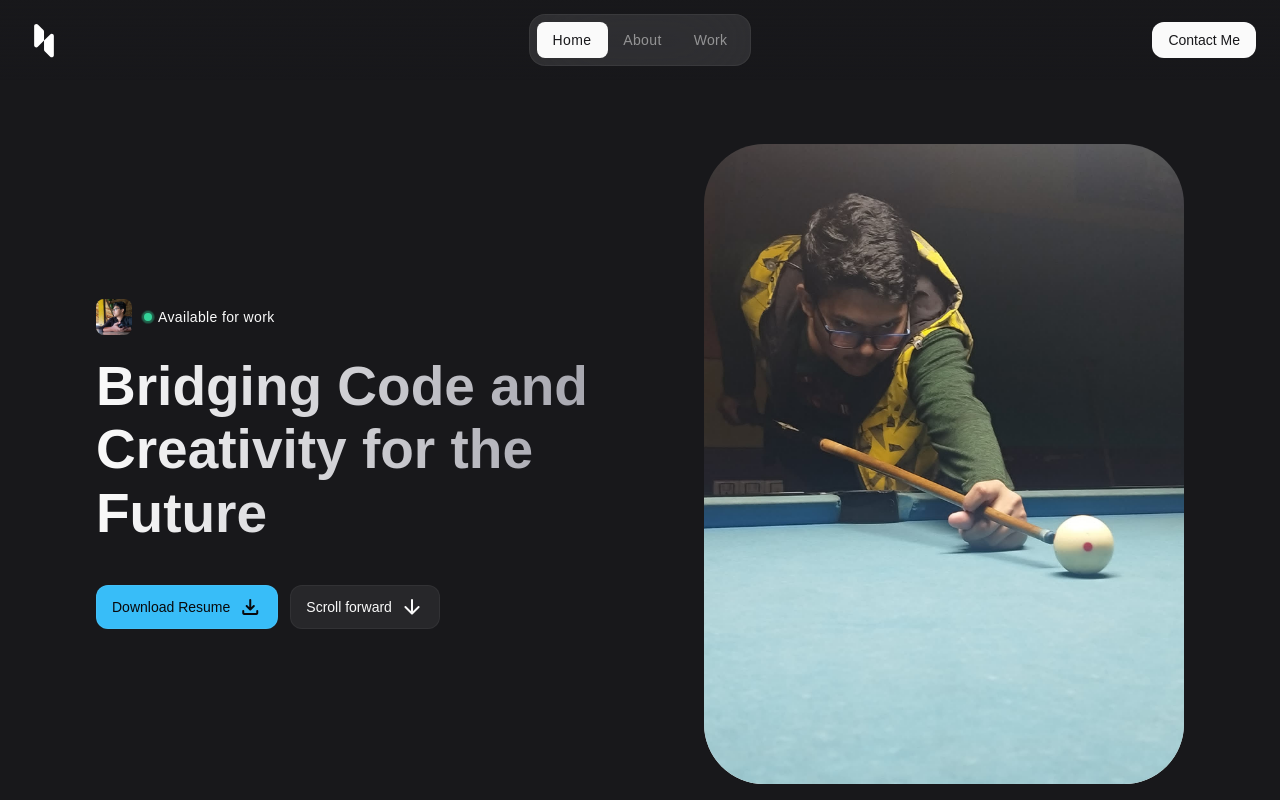
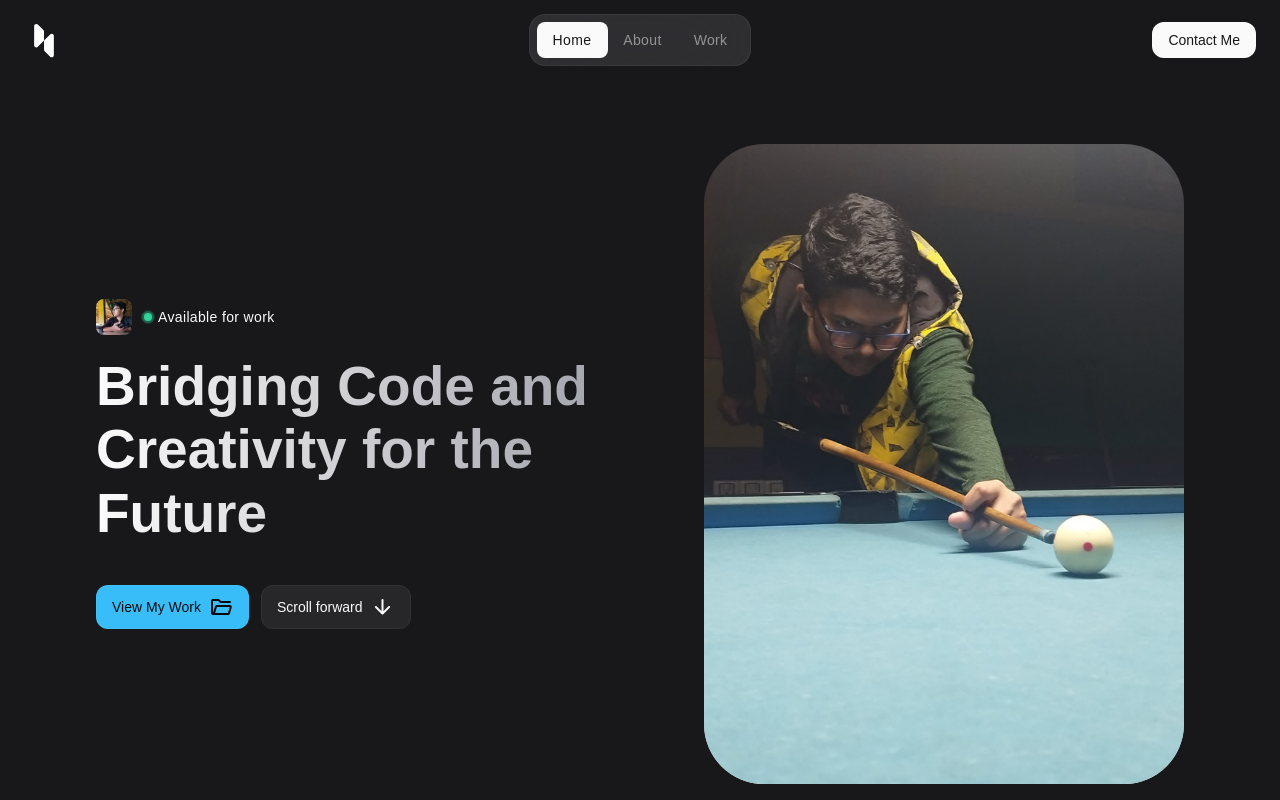
Before and after one commit to naextro/portfolio-source, a React (Vite) app: page / in a window 1280 px wide. Shown: the top 800 px of the page. Built offline with nearby package versions, Linux system fonts and the light colour scheme; a web font is replaced by a local one.

Commit message:
typo fixes

```diff
--- a/src/components/About.jsx
+++ b/src/components/About.jsx
@@ -21,9 +21,9 @@ const About = () => {
                 <div className='bg-zinc-800/50 p-7 rounded-2xl md:p-12'>
                     <p className='text-zinc-300 mb-4 md:mb-8 md:text-xl md:max-w-[60ch]'>Hi, I’m Ibne Reham
 
-I’m a full-stack developer and video editor. I build clean and responsive websites and web apps using tools like React, Tailwind, and Node.js. I also edit videos to tell clear and engaging stories through smooth cuts and visuals.
+                        I’m a full-stack developer and video editor. I build clean and responsive websites and web apps using tools like React, Tailwind, and Node.js. I also edit videos to tell clear and engaging stories through smooth cuts and visuals.
 
-I enjoy solving problems with code and creating content that looks good and works well. Whether it's a product, a website, or a video, I focus on making it simple, effective, and user-friendly.
+                        I enjoy solving problems with code and creating content that looks good and works well. Whether it's a product, a website, or a video, I focus on making it simple, effective, and user-friendly.
 
                     </p>
                     <div className='flex flex-wrap items-center gap-4 md:gap-7'>
--- a/src/components/Button.jsx
+++ b/src/components/Button.jsx
@@ -5,7 +5,7 @@ const ButtonPrimary = ({
     target='',
     label,
     icon,
-    classes
+    classes = ''
 }) => {
 
 
@@ -33,7 +33,7 @@ const ButtonPrimary = ({
 
 
 
-ButtonPrimary.PropTypes= {
+ButtonPrimary.propTypes= {
     label:PropTypes.string.isRequired,
     href:PropTypes.string,
     target: PropTypes.string,
@@ -47,7 +47,7 @@ const ButtonOutline = ({
     target='',
     label,
     icon,
-    classes
+    classes = ''
 }) => {
 
 
--- a/src/components/Hero.jsx
+++ b/src/components/Hero.jsx
@@ -20,7 +20,7 @@ const Hero = () => {
 
                 </h2>
                 <div className='flex items-center gap-3'>
-                    <ButtonPrimary label="Download Resume" icon="download"/>
+                    <ButtonPrimary href="#work" label="View My Work" icon="folder_open"/>
                     <ButtonOutline href="#about" label="Scroll forward" icon='arrow_downward'  />
                 </div>
             </div>
```
